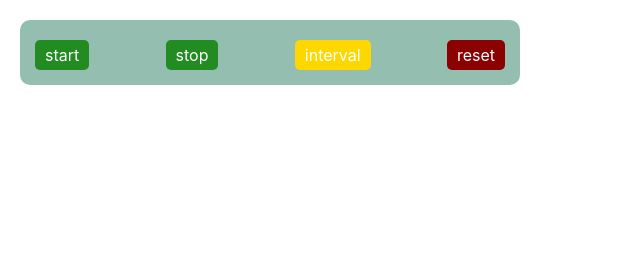
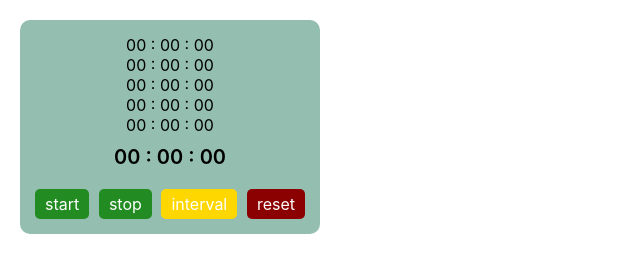
Before and after one commit to alinagladkova/Timer--React, a React app: page / in a window 1280 px wide. Shown: the whole page, without its empty margins (0-640 px from the left). Built offline with nearby package versions, Linux system fonts and the light colour scheme.

Commit message:
functions for the btns start, stop, reset are done. Added useEffect. States of themilisec, sec, min for timer also settled and changed according to setTimeout function and listeners

```diff
--- /dev/null
+++ b/src/components/timer/Timer.jsx
@@ -0,0 +1,8 @@
+import cn from "classnames";
+import styles from "./timer.module.scss";
+
+export default function Timer({ miliSeconds, seconds, minutes }) {
+  return (
+    <p className={cn(styles.timer)}>{`${String(minutes).padStart(2, "0")} : ${String(seconds).padStart(2, "0")} : ${String(miliSeconds).padStart(2, "0")}`}</p>
+  );
+}
--- a/src/components/timerWrapper/TimerWrapper.jsx
+++ b/src/components/timerWrapper/TimerWrapper.jsx
@@ -1,24 +1,114 @@
 import cn from "classnames";
 import styles from "./timerWrapper.module.scss";
 import Button from "../button/Button";
+import Timer from "../timer/Timer";
+import { useEffect, useRef, useState } from "react";
 
 export default function TimerWrapper() {
+  const [isRunning, setIsRunning] = useState(false);
+  const [miliSeconds, setMiliSeconds] = useState(0);
+  const [seconds, setSeconds] = useState(0);
+  const [minutes, setMinutes] = useState(0);
+
+  //  проблемы:
+  //  значение удваивается из=за стрикт мода
+  // как передать разный интервал и использовать его, стейты должны быть в дочке?
+
+  // //states
+  const setStateMiliSeconds = () => {
+    setMiliSeconds((prev) => {
+      if (prev === 59) {
+        setStateSeconds();
+        return 0;
+      }
+      return prev + 1;
+    });
+  };
+
+  const setStateSeconds = () => {
+    setSeconds((prev) => {
+      if (prev === 59) {
+        setStateMinutes();
+        return 0;
+      }
+      return prev + 1;
+    });
+  };
+
+  const setStateMinutes = () => {
+    setMinutes((prev) => {
+      return prev + 1;
+    });
+  };
+
+  useEffect(() => {
+    let interval = null;
+    if (isRunning) {
+      interval = setInterval(() => {
+        setStateMiliSeconds();
+      }, 10);
+    } else if (!isRunning) {
+      clearInterval(interval);
+    }
+    return () => clearInterval(interval);
+  }, [isRunning]);
+
+  //handlers
+  const handleStart = () => {
+    if (!isRunning) {
+      setIsRunning(true);
+    }
+  };
+
+  const handleStop = () => {
+    if (isRunning) {
+      setIsRunning(false);
+    }
+  };
+
+  const handleInterval = () => {};
+
+  const handleReset = () => {
+    setIsRunning(false);
+    setMiliSeconds(0);
+    setSeconds(0);
+    setMinutes(0);
+  };
+
   return (
     <div className={cn(styles[`timer-wrapper`])}>
-      <div className={cn(styles[`timer-wrapper__list`])}></div>
-      <div className={cn(styles[`timer-wrapper__main-timer`])}></div>
+      <div className={cn(styles[`timer-wrapper__list`])}>
+        <div className={cn(styles[`timer-wrapper__mini-timer`])}>
+          <Timer miliSeconds={miliSeconds} seconds={seconds} minutes={minutes} />
+        </div>
+        <div className={cn(styles[`timer-wrapper__mini-timer`])}>
+          <Timer miliSeconds={miliSeconds} seconds={seconds} minutes={minutes} />
+        </div>
+        <div className={cn(styles[`timer-wrapper__mini-timer`])}>
+          <Timer miliSeconds={miliSeconds} seconds={seconds} minutes={minutes} />
+        </div>
+        <div className={cn(styles[`timer-wrapper__mini-timer`])}>
+          <Timer miliSeconds={miliSeconds} seconds={seconds} minutes={minutes} />
+        </div>
+        <div className={cn(styles[`timer-wrapper__mini-timer`])}>
+          <Timer miliSeconds={miliSeconds} seconds={seconds} minutes={minutes} />
+        </div>
+      </div>
+      <div className={cn(styles[`timer-wrapper__main-timer`])}>
+        <Timer miliSeconds={miliSeconds} seconds={seconds} minutes={minutes} />
+      </div>
       <div className={cn(styles[`timer-wrapper__control`])}>
         <div className={cn(styles[`timer-wrapper__btn`])}>
-          <Button use="start" text="start" />
+          <Button use="start" text="start" handler={handleStart} />
         </div>
         <div className={cn(styles[`timer-wrapper__btn`])}>
-          <Button use="stop" text="stop" />
+          <Button use="stop" text="stop" handler={handleStop} />
         </div>
         <div className={cn(styles[`timer-wrapper__btn`])}>
-          <Button use="interval" text="interval" />
+          <Button use="interval" text="interval" handler={handleInterval} />
         </div>
         <div className={cn(styles[`timer-wrapper__btn`])}>
-          <Button use="reset" text="reset" />
+          <Button use="reset" text="reset" handler={handleReset} />
         </div>
       </div>
     </div>
--- a/src/components/timerWrapper/timerWrapper.module.scss
+++ b/src/components/timerWrapper/timerWrapper.module.scss
@@ -1,14 +1,20 @@
 .timer-wrapper {
   margin: 20px;
   padding: 15px;
-  width: 500px;
+  width: 300px;
   background-color: rgb(148, 190, 176);
   border-radius: 10px;
   &__list {
-    margin-bottom: 5px;
+    margin-bottom: 10px;
+    text-align: center;
+  }
+  &__mini-timer {
   }
   &__main-timer {
-    margin-bottom: 5px;
+    margin-bottom: 20px;
+    text-align: center;
+    font-weight: 600;
+    font-size: 20px;
   }
   &__control {
     display: flex;
```
Also changed, not shown: src/components/timer/timer.module.scss (added).
